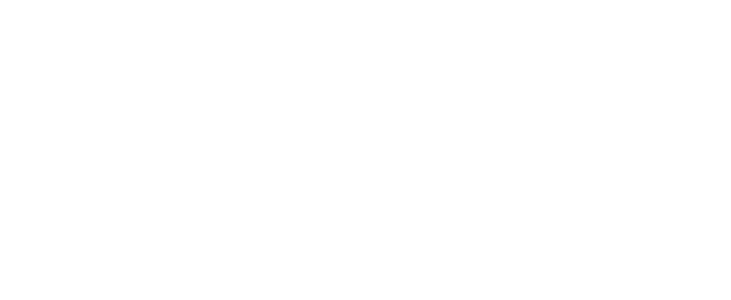
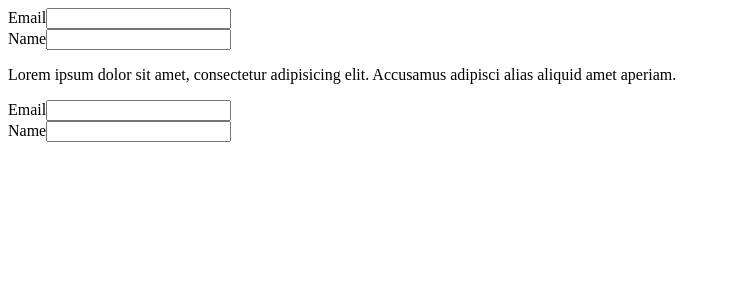
Before and after one commit to JeriRov/react-hooks, a React (Create React App) app: page /useId in a window 1280 px wide. Before the commit this address had no page. Shown: the top 300 px of the page, without its empty margins (0-731 px from the left). Built offline with nearby package versions, Linux system fonts and the light colour scheme.

Commit message:
feat: useId

```diff
--- /dev/null
+++ b/src/13-useId/EmailForm.tsx
@@ -0,0 +1,14 @@
+import { FC, useId } from 'react';
+
+export const EmailForm: FC = () => {
+  const id = useId();
+  return (
+    <>
+      <label htmlFor={`${id}-email`}>Email</label>
+      <input id={`${id}-email`} type="email" />
+      <br />
+      <label htmlFor={`${id}-name`}>Name</label>
+      <input id={`${id}-name`} type="text" />
+    </>
+  );
+};
--- /dev/null
+++ b/src/13-useId/UseId.tsx
@@ -0,0 +1,16 @@
+import { FC } from 'react';
+
+import { EmailForm } from './EmailForm';
+
+export const UseId: FC = () => {
+  return (
+    <>
+      <EmailForm />
+      <article style={{ marginBlock: '1rem' }}>
+        Lorem ipsum dolor sit amet, consectetur adipisicing elit. Accusamus
+        adipisci alias aliquid amet aperiam.
+      </article>
+      <EmailForm />
+    </>
+  );
+};
--- a/src/router.ts
+++ b/src/router.ts
@@ -14,6 +14,7 @@
 import { UseLayoutEffect } from './10-useLayoutEffect/UseLayoutEffect';
 import { UseDebugValue } from './11-useDebugValue/UseDebugValue';
 import { UseImperativeHandle } from './12-useImperativeHandle/UseImperativeHandle';
+import { UseId } from './13-useId/UseId';
 import { Main } from './Main/Main';
 
 interface RouteItem {
@@ -95,4 +96,9 @@
     Element: UseImperativeHandle,
     hook: true,
   },
+  useId: {
+    path: '/useId',
+    Element: UseId,
+    hook: true,
+  },
 };
```
